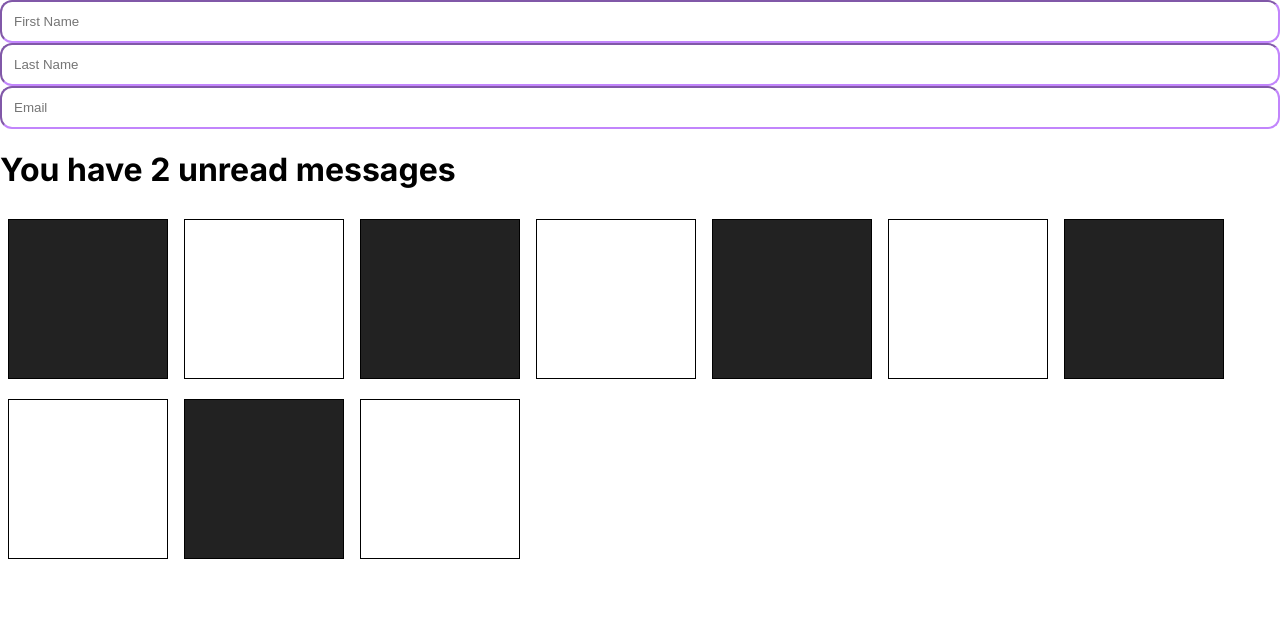
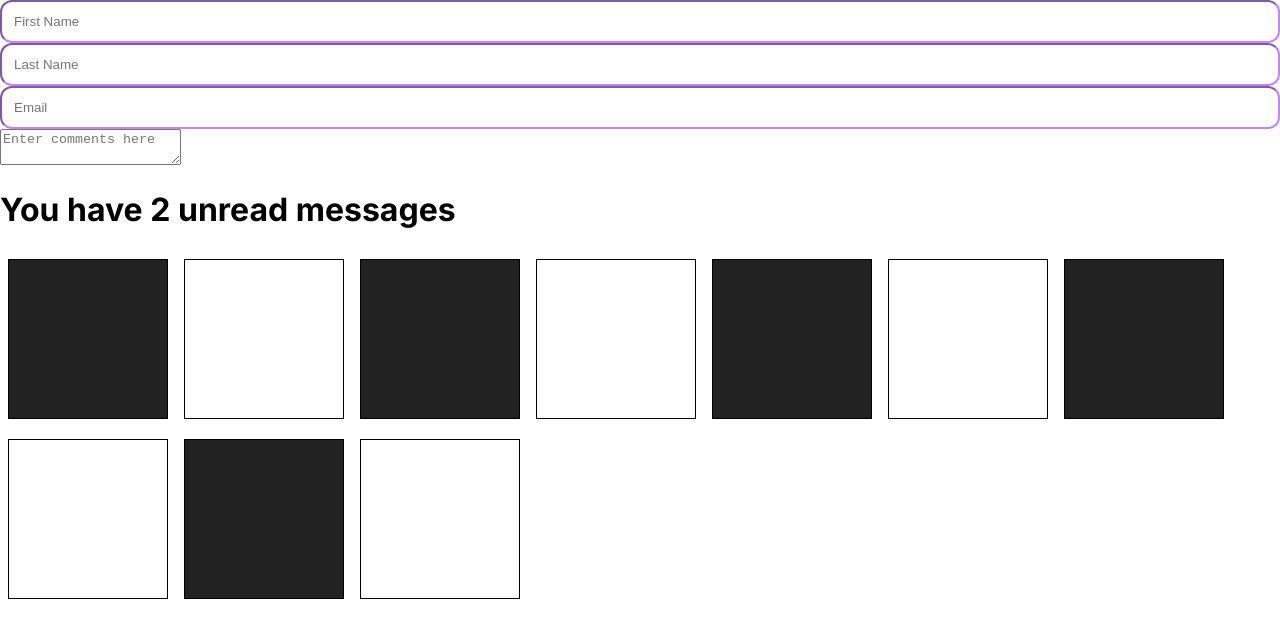
Before and after one commit to brandonfelty/react_tutorial, a React (Create React App) app: page /boxes in a window 1280 px wide. Shown: the top 638 px of the page. Built offline with nearby package versions, Linux system fonts and the light colour scheme.

Commit message:
add comments to form

```diff
--- a/src/components/Form.jsx
+++ b/src/components/Form.jsx
@@ -5,7 +5,8 @@ function Form() {
     {
       firstName: '',
       lastName: '',
-      email: ''
+      email: '',
+      comments: ''
     }
   );
 
@@ -39,6 +40,12 @@ function Form() {
         name='email'
         value={formData.email}
       />
+      <textarea
+        placeholder='Enter comments here'
+        onChange={handleChange}
+        name='comments'
+        value={formData.comments}
+      />
     </form>
   )
 }
```
